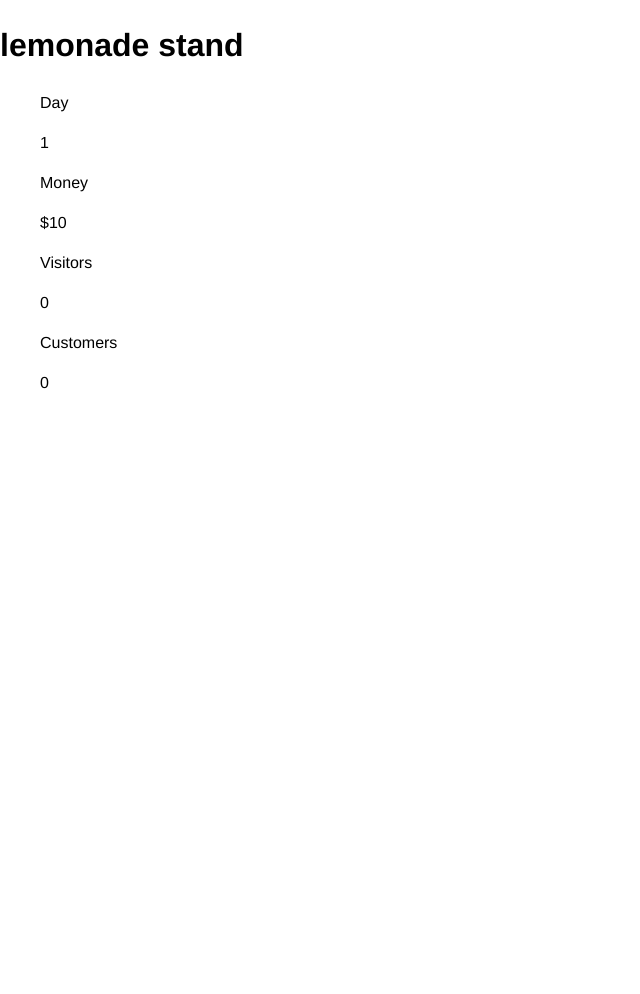
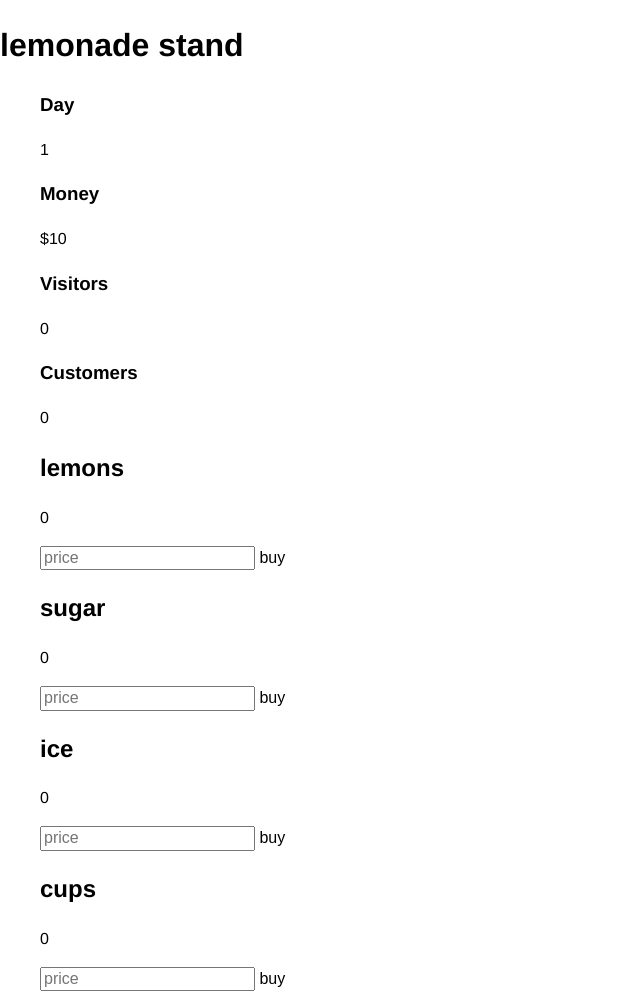
Before and after one commit to leowolf749/lemonade-stand, a website: page index.html in a window 1280 px wide. Shown: the whole page, without its empty margins (0-640 px from the left). Before the commit the page ends 800 px from the top, so only its background shows below. Drawn offline with nearby package versions, Linux system fonts and the light colour scheme.

Commit message:
Day info and resources components are setup, buttons and input boxes need to be made functional.

```diff
--- a/index.html
+++ b/index.html
@@ -32,6 +32,7 @@
                 <p>{{ resource.stock }} in stock</p>
                 <input type='number' placeholder='price'>
                 <button>buy</button>-->
+                <resources supplies="resource"></resources>
             </li>
         </ul>
     </section>
--- a/js/controllers/resources.js
+++ b/js/controllers/resources.js
@@ -3,6 +3,9 @@ module.exports = {
     func: function($scope) {
         $scope.resources = [
             {name: 'lemons', stock: 0},
+            {name: 'sugar', stock: 0},
+            {name: 'ice', stock: 0},
+            {name: 'cups', stock: 0},
         ];
     },
 };
--- a/public/app.js
+++ b/public/app.js
@@ -35,6 +35,13 @@ app.component('dayInfo', {
     },
     controller: 'LemonadeStandController',
 });
+
+app.component('resources', {
+    templateUrl: 'templates/resources.html',
+    bindings: {
+        supplies: '<',
+    },
+});
 },{"./controllers/lemonadestand":2,"./controllers/resources":3}],2:[function(require,module,exports){
 module.exports = {
     name: 'LemonadeStandController',
@@ -53,6 +60,9 @@ module.exports = {
     func: function($scope) {
         $scope.resources = [
             {name: 'lemons', stock: 0},
+            {name: 'sugar', stock: 0},
+            {name: 'ice', stock: 0},
+            {name: 'cups', stock: 0},
         ];
     },
 };
--- a/templates/day-info.html
+++ b/templates/day-info.html
@@ -1,2 +1,2 @@
-<p>{{ $ctrl.stats.label }}</p>
+<h3>{{ $ctrl.stats.label }}</h3>
 <p>{{ $ctrl.stats.value }}</p>
--- /dev/null
+++ b/templates/resources.html
@@ -0,0 +1,4 @@
+<h2>{{ $ctrl.supplies.name }}</h2>
+<p>{{ $ctrl.supplies.stock }}</p>
+<input type='numbers' placeholder='price'>
+<button>buy</button>
```
Also changed, not shown: js/app.js (+7 -0 lines), public/index.html (+1 -0 lines), public/templates/day-info.html (+1 -1 lines), public/templates/resources.html (added, +4 -0 lines).
